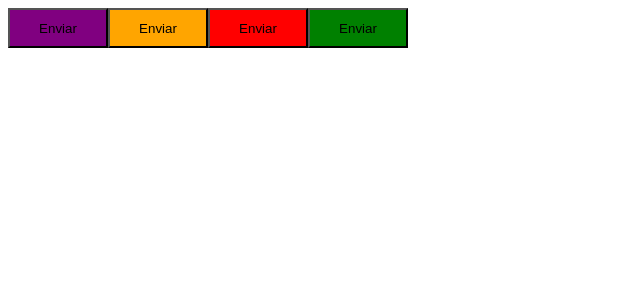
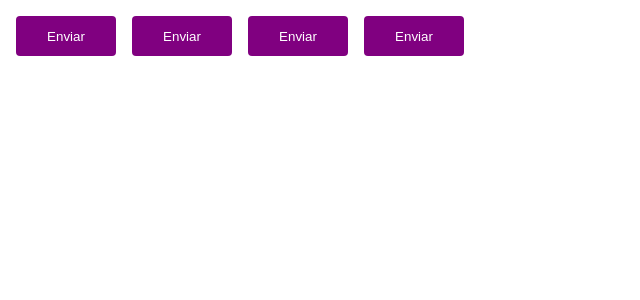
Before and after one commit to pedroeduardo36/ignite-timer, a React (Vite) app: page / in a window 1280 px wide. Shown: the top 300 px of the page, without its empty margins (0-640 px from the left). Built offline with nearby package versions, Linux system fonts and the light colour scheme.

Commit message:
configurando temas

```diff
--- a/src/App.tsx
+++ b/src/App.tsx
@@ -1,13 +1,15 @@
+import { ThemeProvider } from 'styled-components'
 import { Button } from './components/Button'
+import { defaultTheme } from './styles/themes/default'
 
 export function App() {
 
   return (
-    <>
+    <ThemeProvider theme={defaultTheme}>
       <Button variant='primary'/>
       <Button variant='secondary'/>
       <Button variant='danger'/>
       <Button variant='success'/>
-    </>
+    </ThemeProvider >
   )
 }
--- a/src/components/Button.styles.ts
+++ b/src/components/Button.styles.ts
@@ -17,8 +17,14 @@
 export const ButtonContainer = styled.button<ButtonContainerProps>`
     width: 100px;
     height: 40px;
+    border-radius: 4px;
+    border: 0;
+    margin: 8px;
 
-    ${props => {
+    background-color: ${props => props.theme.primary};
+    color: ${props => props.theme.white};
+
+    /* ${props => {
         return css`background-color: ${buttonVariants[props.variant]}`
-    }}
+    }} */
 `
--- /dev/null
+++ b/src/styles/themes/default.ts
@@ -0,0 +1,5 @@
+export const defaultTheme = {
+    white: 'white',
+    primary: 'purple',
+    secondary: 'orange',
+}
```
